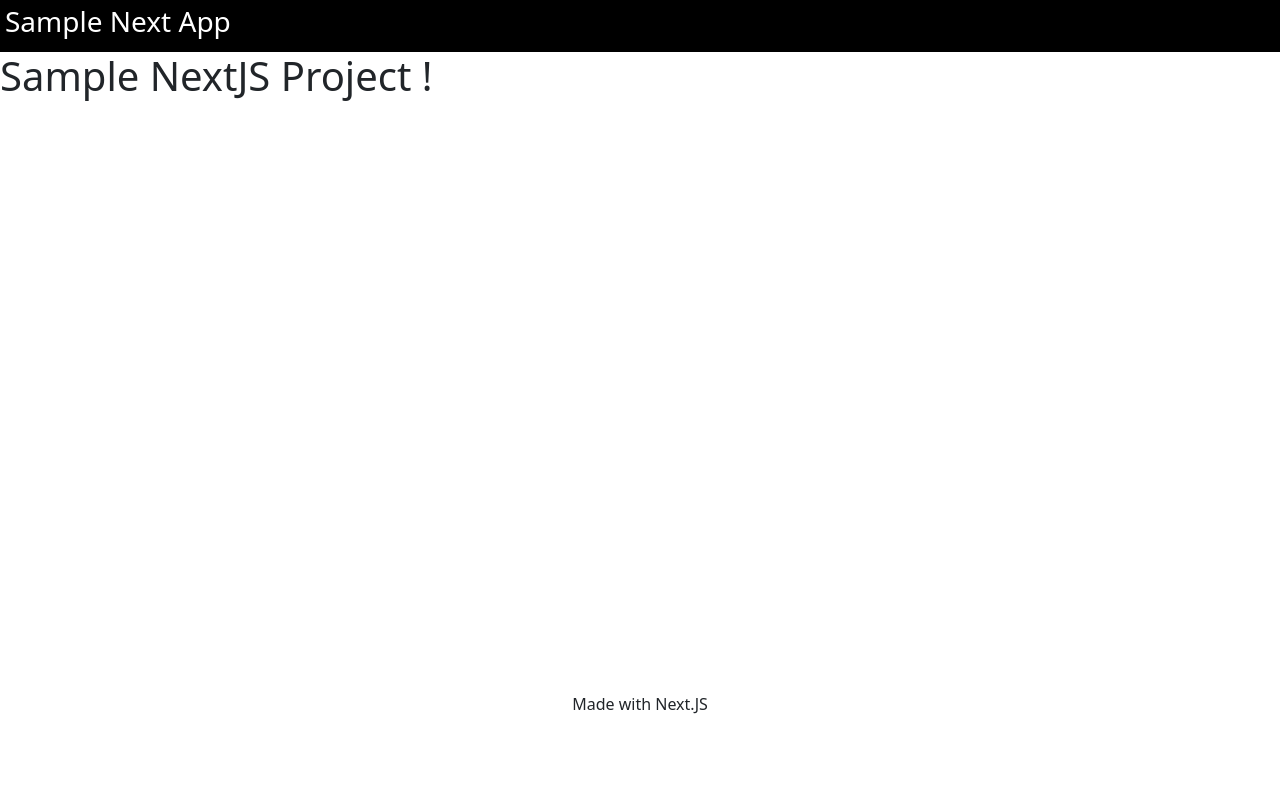
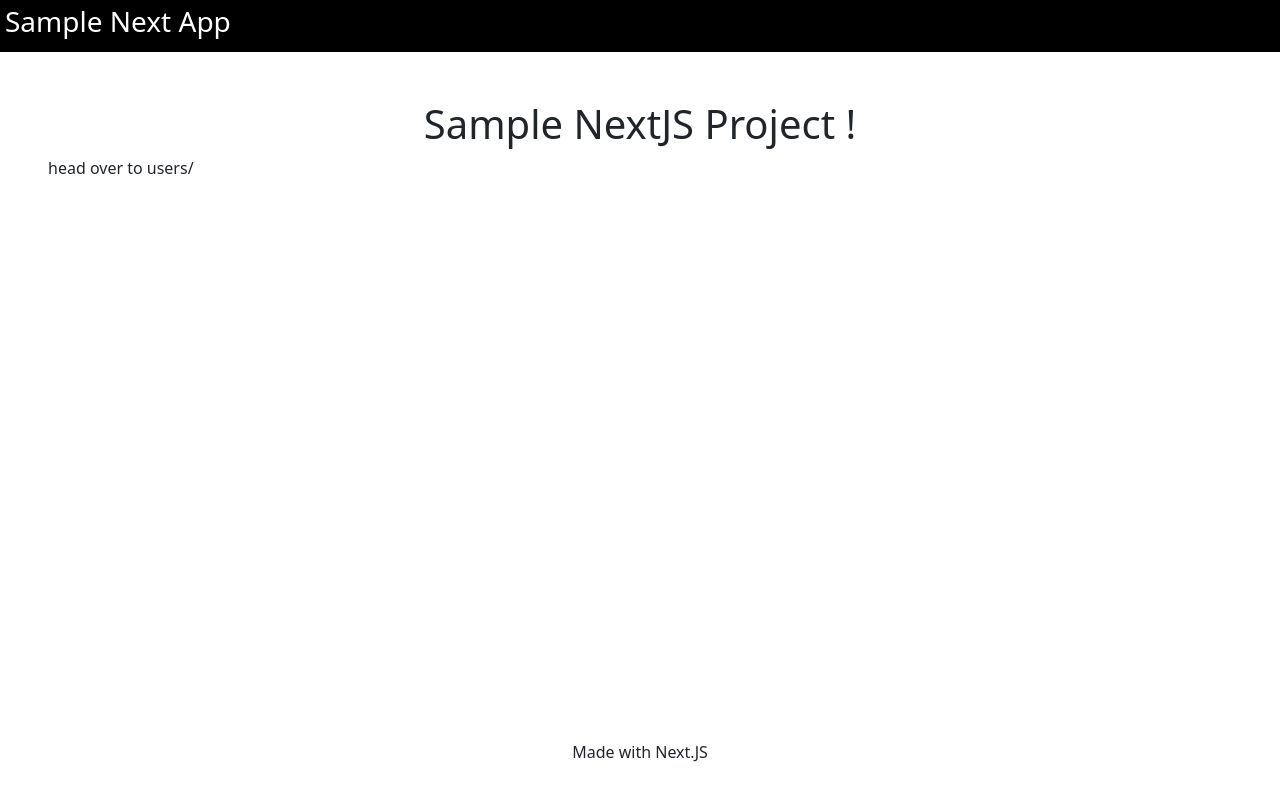
Before and after one commit to 3l-d1abl0/Sample-NextJS-app, a Next.js app: page / in a window 1280 px wide. Built offline with nearby package versions, Linux system fonts and the light colour scheme.

Commit message:
added text and styles

```diff
--- a/pages/index.js
+++ b/pages/index.js
@@ -11,10 +11,11 @@ export default function Home() {
         <link rel="icon" href="/favicon.ico" />
       </Head>
 
-      <main >
+      <main className='m-5'>
         <h1 >
           Sample NextJS Project !
         </h1>
+        <p>head over to users/</p>
       </main>
 
     </div>
--- a/styles/globals.css
+++ b/styles/globals.css
@@ -29,3 +29,11 @@ a {
 .body{
   height: 80vh;
 }
+
+tr{
+  cursor: pointer;
+}
+
+main>h1{
+  text-align: center;
+}
```
